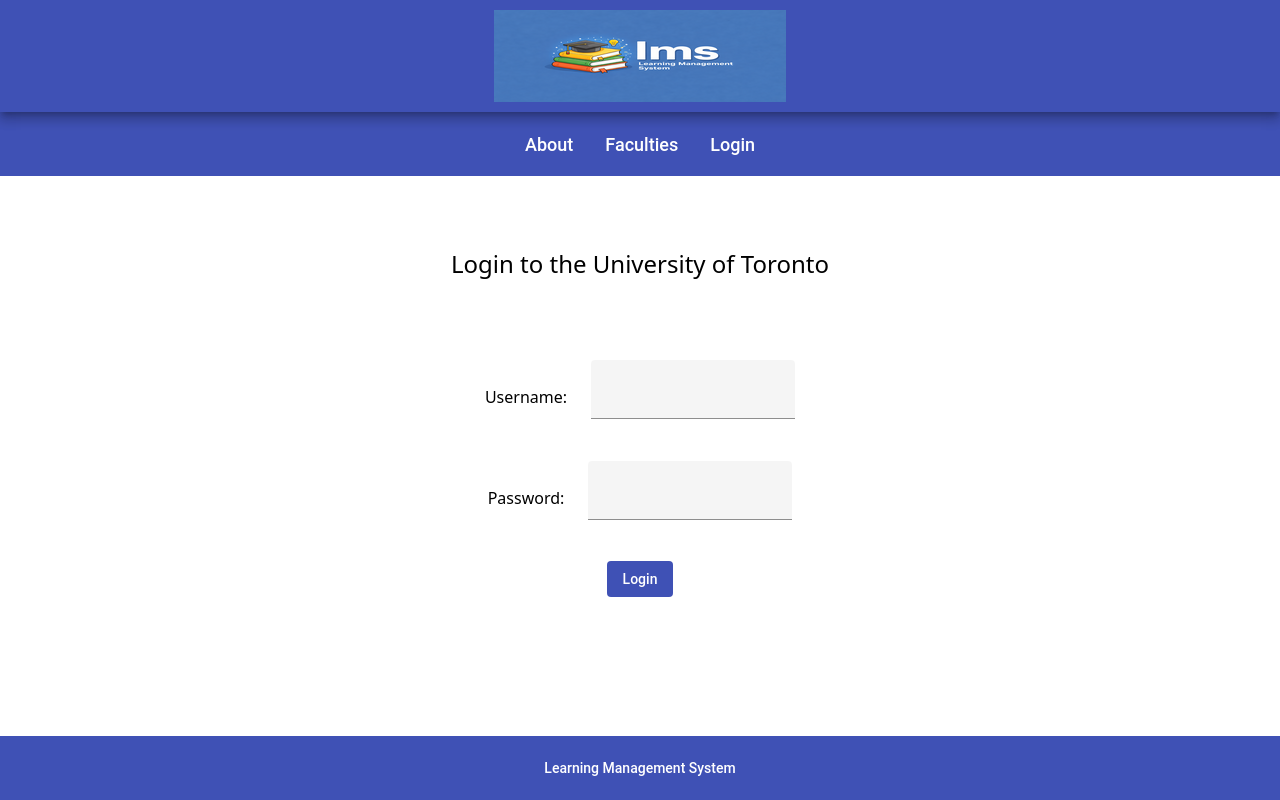
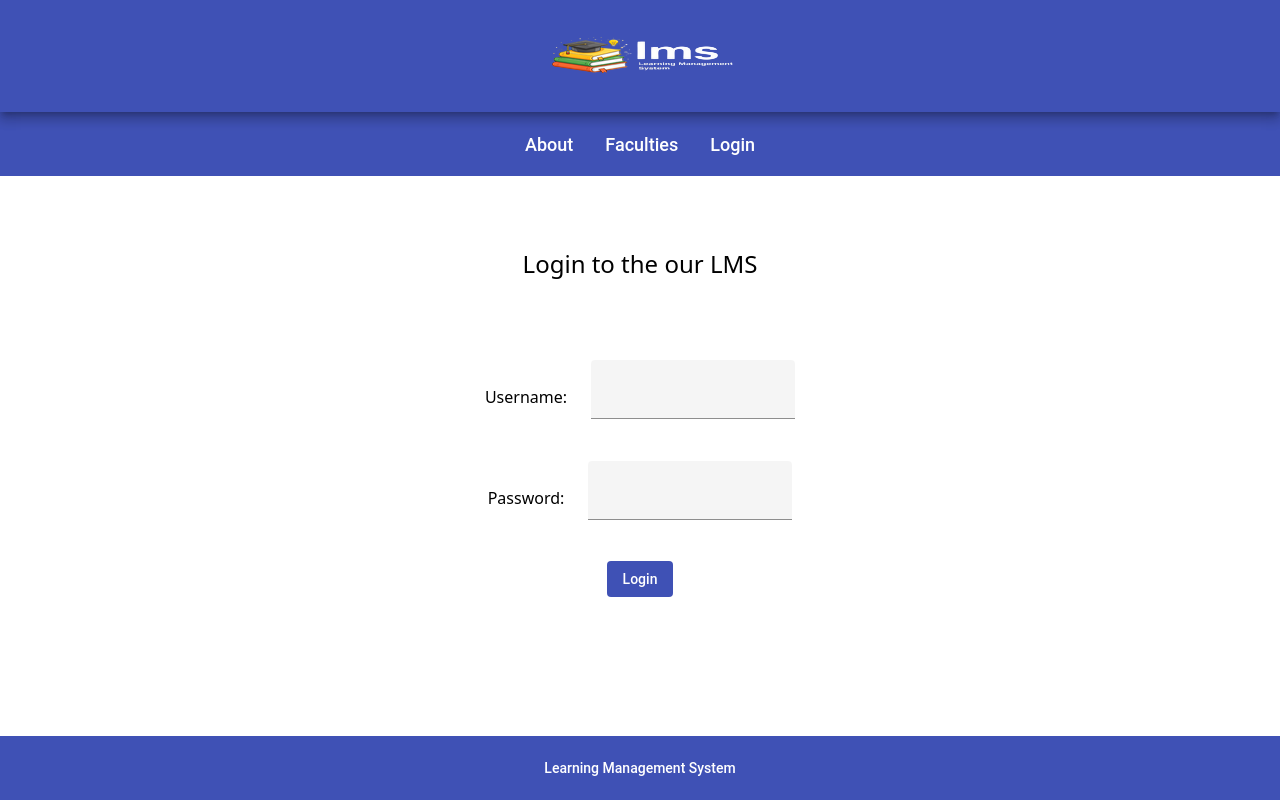
Before and after one commit to klarkdannn/SmartEduControl, an Angular app in the folder frontend/: page /auth/login in a window 1280 px wide. Built offline with nearby package versions, Linux system fonts and the light colour scheme.

Commit message:
New AppStarter and loging and logo

```diff
--- a/frontend/src/app/auth/pages/login/login.component.html
+++ b/frontend/src/app/auth/pages/login/login.component.html
@@ -1,6 +1,6 @@
 <app-container class="text-center">
   <div class="space-y-10 lg:space-y-20 my-10">
-    <h1 class="text-xl sm:text-2xl">Login to the University of Toronto</h1>
+    <h1 class="text-xl sm:text-2xl">Login to the our LMS</h1>
 
     <form [formGroup]="form" class="space-y-5" novalidate>
       <div class="space-x-6">
```
Also changed, not shown: frontend/src/assets/logo.png, 1 other file (tests, documents, lock files or other folders).
